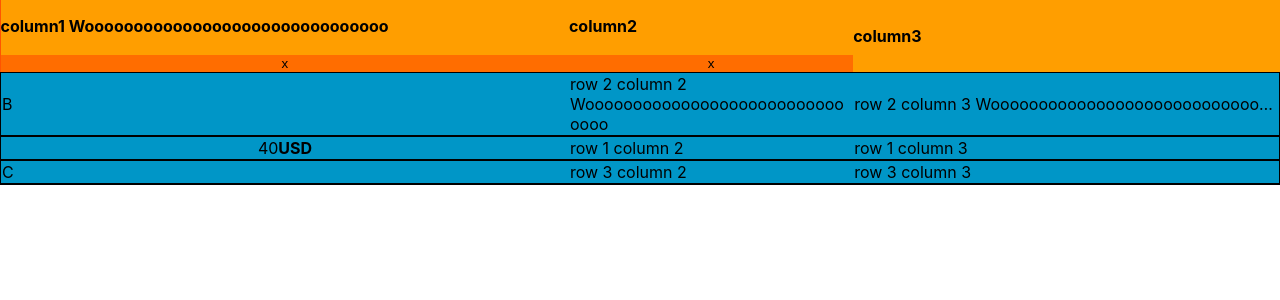
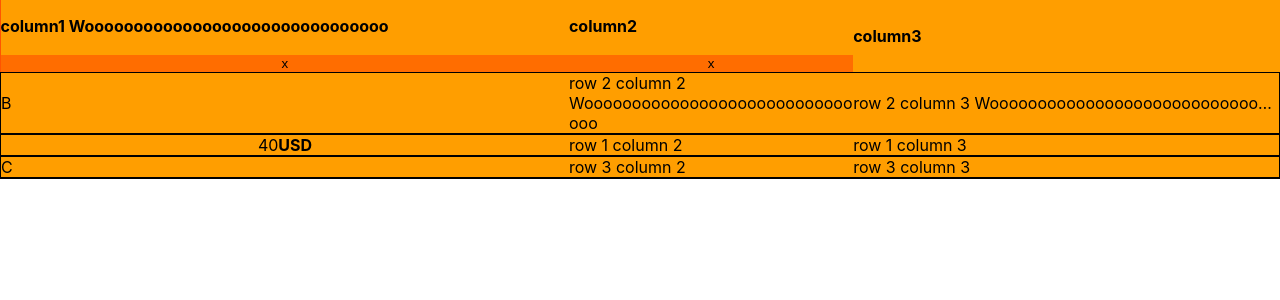
Before and after one commit to kaitlynhova/table, a React (Create React App) app: page / in a window 1280 px wide. Shown: the top 300 px of the page. Built offline with nearby package versions, Linux system fonts and the light colour scheme.

Commit message:
whooops adding TableCell

```diff
--- a/src/Table/TableCell/TTableCell.ts
+++ b/src/Table/TableCell/TTableCell.ts
@@ -8,6 +8,7 @@ export type TTableCellTemplate = {
 // SPECIFIC CELL INTERFACES
 /** Copy and paste the following template for new cell interfaces -->
    export interface ITableCell<SPECIFIC_CELL_TYPE_NAME_HERE> extends TTableCellTemplate {
+    cellTypeName: 'newTypeHere';
     // specific stuff here
    }
 */
--- /dev/null
+++ b/src/Table/TableCell/TableCell.tsx
@@ -0,0 +1,40 @@
+import React from "react";
+import { TTableCell } from "./TTableCell";
+import TableCellString from "./TableCellString/TableCellString";
+import TableCellCost from "./TableCellCost/TableCellCost";
+
+import { TableCellStyled } from "../TableCell/TableCellStyles";
+
+type TableCellProps = {
+  /**
+   * All of the cell's data
+   */
+  cellData: TTableCell;
+};
+
+const TableCell: React.FC<TableCellProps> = ({ cellData }) => {
+  const generateCellInnerHtml = () => {
+    switch (cellData.cellTypeName) {
+      case "string":
+        return (
+          <TableCellString
+            cellData={cellData}
+            key={`${cellData.cellTypeName}-cell-${cellData.value}`}
+          />
+        );
+      case "cost":
+        return (
+          <TableCellCost
+            cellData={cellData}
+            key={`${cellData.cellTypeName}-cell-${cellData.value}-${cellData.currency}`}
+          />
+        );
+      default:
+        return <td>undefined</td>;
+    }
+  };
+  const data = generateCellInnerHtml();
+  return <TableCellStyled>{data}</TableCellStyled>;
+};
+
+export default TableCell;
--- a/src/Table/TableCell/TableCellCost/TableCellCostStyles.tsx
+++ b/src/Table/TableCell/TableCellCost/TableCellCostStyles.tsx
@@ -4,7 +4,7 @@ import { Property } from "csstype";
 type TTableCellStringStyledProps = {
   textAlign?: Property.TextAlign;
 };
-export const TableCellCostStyled = styled.td<TTableCellStringStyledProps>`
+export const TableCellCostStyled = styled.div<TTableCellStringStyledProps>`
   text-align: ${({ textAlign = "left" }) => textAlign};
 `;
 
--- a/src/Table/TableCell/TableCellString/TableCellStringStyles.tsx
+++ b/src/Table/TableCell/TableCellString/TableCellStringStyles.tsx
@@ -5,7 +5,7 @@ type TTableCellStringStyledProps = {
   textAlign?: Property.TextAlign;
   hasEllipsis?: boolean;
 };
-export const TableCellStringStyled = styled.td<TTableCellStringStyledProps>`
+export const TableCellStringStyled = styled.div<TTableCellStringStyledProps>`
   ${({ textAlign = "left" }) => css`
     text-align: ${textAlign};
   `}
--- /dev/null
+++ b/src/Table/TableCell/TableCellStyles.tsx
@@ -0,0 +1,6 @@
+import styled from "styled-components";
+
+export const TableCellStyled = styled.td`
+  background-color: #ff9e00;
+  padding: 0;
+`;
--- a/src/Table/TableRow/TableRow.tsx
+++ b/src/Table/TableRow/TableRow.tsx
@@ -2,8 +2,7 @@ import React from "react";
 import * as S from "./TableRowStyles";
 import { TTableRow } from "../TTable";
 import { TTableCell } from "../TableCell/TTableCell";
-import TableCellString from "../TableCell/TableCellString/TableCellString";
-import TableCellCost from "../TableCell/TableCellCost/TableCellCost";
+import TableCell from "../TableCell/TableCell";
 
 type TableRowProps = {
   /**
@@ -15,30 +14,9 @@ type TableRowProps = {
 const TableRow: React.FC<TableRowProps> = ({ tableRowData }) => {
   // CONSTS
   const isActingLikeALink = !!tableRowData.onClick || !!tableRowData.onClickUrl;
-  const tableCellTags = React.useMemo(
-    () =>
-      tableRowData.cells.map((cell: TTableCell) => {
-        switch (cell.cellTypeName) {
-          case "string":
-            return (
-              <TableCellString
-                cellData={cell}
-                key={`${cell.cellTypeName}-cell-${cell.value}`}
-              />
-            );
-          case "cost":
-            return (
-              <TableCellCost
-                cellData={cell}
-                key={`${cell.cellTypeName}-cell-${cell.value}-${cell.currency}`}
-              />
-            );
-          default:
-            return <td>undefined</td>;
-        }
-      }),
-    [tableRowData.cells]
-  );
+  const tableCellTags = tableRowData.cells.map((cell: TTableCell) => {
+    return <TableCell cellData={cell} />;
+  });
 
   // FUNCTIONS
   const behaveLikeLink = () => {
```
